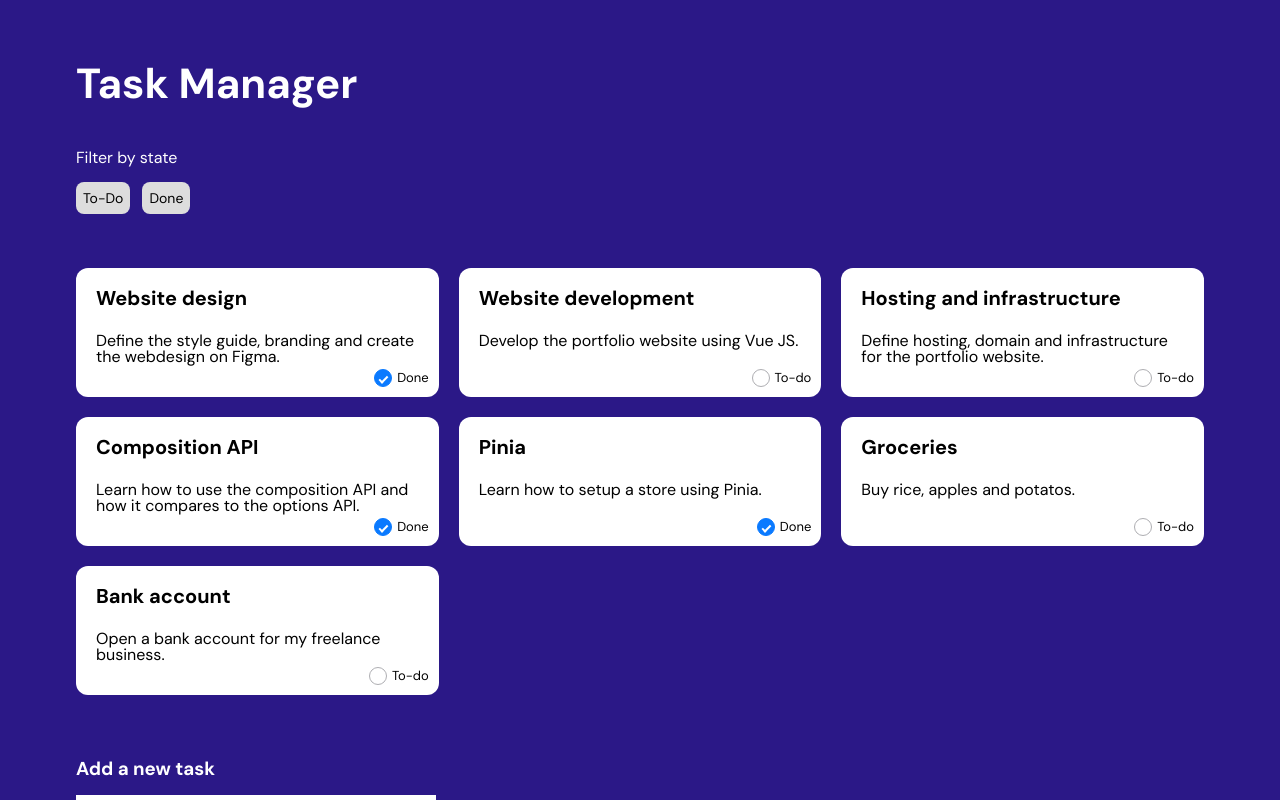
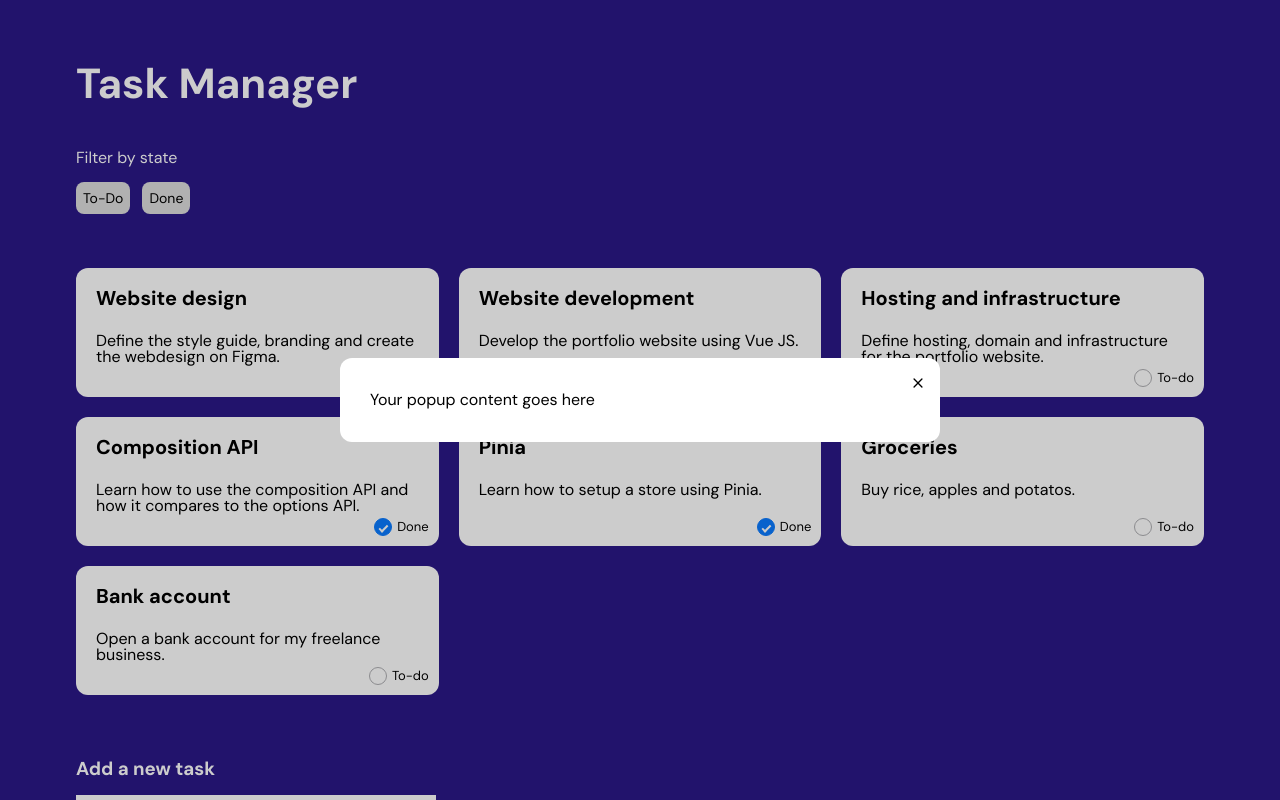
Before and after one commit to Czar22Ke/modern-Task-manager, a Vue app: page / in a window 1280 px wide. Shown: the top 800 px of the page. Built offline with nearby package versions, Linux system fonts and the light colour scheme.

Commit message:
Update: [Filter now working, ID added for filtering done/todo]

```diff
--- a/src/App.vue
+++ b/src/App.vue
@@ -1,5 +1,5 @@
 <script setup>
-import { ref, reactive } from "vue";
+import { ref, reactive, computed } from "vue";
 import Task from "./components/Task.vue";
 import Filter from "./components/Filter.vue";
 
@@ -57,6 +57,19 @@ let newTask = { completed: false };
 
 let filterBy = ref("");
 
+const filteredTasks = computed(() => {
+  switch (filterBy.value) {
+    case "todo":
+      return tasks.filter((task) => !task.completed);
+      break;
+    case "done":
+      return tasks.filter((task) => task.completed);
+      break;
+    default:
+      return tasks;
+  }
+});
+
 function addtask() {
   if (newTask.name && newTask.description) {
     newTask.id = Math.max(...tasks.map((task) => task.id)) + 1;
@@ -98,7 +111,7 @@ function setFilter(value) {
     <div class="tasks">
       <Task
         @toggleEvent="toggleEvent"
-        v-for="(task, index) in tasks"
+        v-for="(task, index) in filteredTasks"
         :task="task"
         :key="index"
       />
@@ -121,6 +134,25 @@ function setFilter(value) {
       <button class="btn gray" @click="addtask()">Add Task</button>
     </div>
   </main>
+  <div class="modal-wrapper" aria-modal="true" role="dialog" tabindex="-1">
+    <div class="inner">
+      <button class="close-btn">
+        <svg
+          xmlns="http://www.w3.org/2000/svg"
+          width="20"
+          height="20"
+          viewBox="0 0 256 256"
+        >
+          <path
+            fill="currentColor"
+            d="M208.49 191.51a12 12 0 0 1-17 17L128 145l-63.51 63.49a12 12 0 0 1-17-17L111 128L47.51 64.49a12 12 0 0 1 17-17L128 111l63.51-63.52a12 12 0 0 1 17 17L145 128Z"
+          />
+        </svg>
+      </button>
+
+      <div class="form">Your popup content goes here</div>
+    </div>
+  </div>
 </template>
 
 <style lang="scss" scoped>
@@ -174,4 +206,79 @@ function setFilter(value) {
     margin-top: 12px;
   }
 }
+.modal-wrapper {
+  position: fixed;
+  left: 0;
+  top: 0;
+  z-index: 500;
+  width: 100vw;
+  height: 100vh;
+  background: rgba(0, 0, 0, 0.2);
+  display: grid;
+  place-items: center;
+  color: var(--black-color);
+
+  .inner {
+    background-color: white;
+    padding: 30px;
+    border-radius: 12px;
+    display: flex;
+    flex-direction: column;
+    position: relative;
+    max-width: 600px;
+    width: 90%;
+
+    h3 {
+      font-size: 16px;
+      font-weight: 700;
+      line-height: 21px;
+      margin-bottom: 20px;
+    }
+
+    .close-btn {
+      position: absolute;
+      top: 15px;
+      right: 15px;
+      cursor: pointer;
+      background-color: var(--white-color);
+    }
+
+    .form {
+      display: flex;
+      flex-direction: column;
+      max-width: 100%;
+
+      label {
+        font-size: 12px;
+        font-weight: 500;
+        line-height: 16px;
+        letter-spacing: 0em;
+        text-align: left;
+      }
+
+      input,
+      select,
+      textarea {
+        font-size: 12px;
+        font-weight: 400;
+        line-height: 16px;
+        letter-spacing: 0em;
+        text-align: left;
+        border: 1px solid #c2c2c2;
+        border-radius: 4px;
+        padding: 8px 12px;
+        margin-top: 5px;
+
+        &::placeholder {
+          color: #a6a6a6;
+        }
+      }
+
+      .btn {
+        width: fit-content;
+        padding-inline: 23px;
+      }
+    }
+  }
+}
 </style>
```
Also changed, not shown: 1 other file (tests, documents, lock files or other folders).
